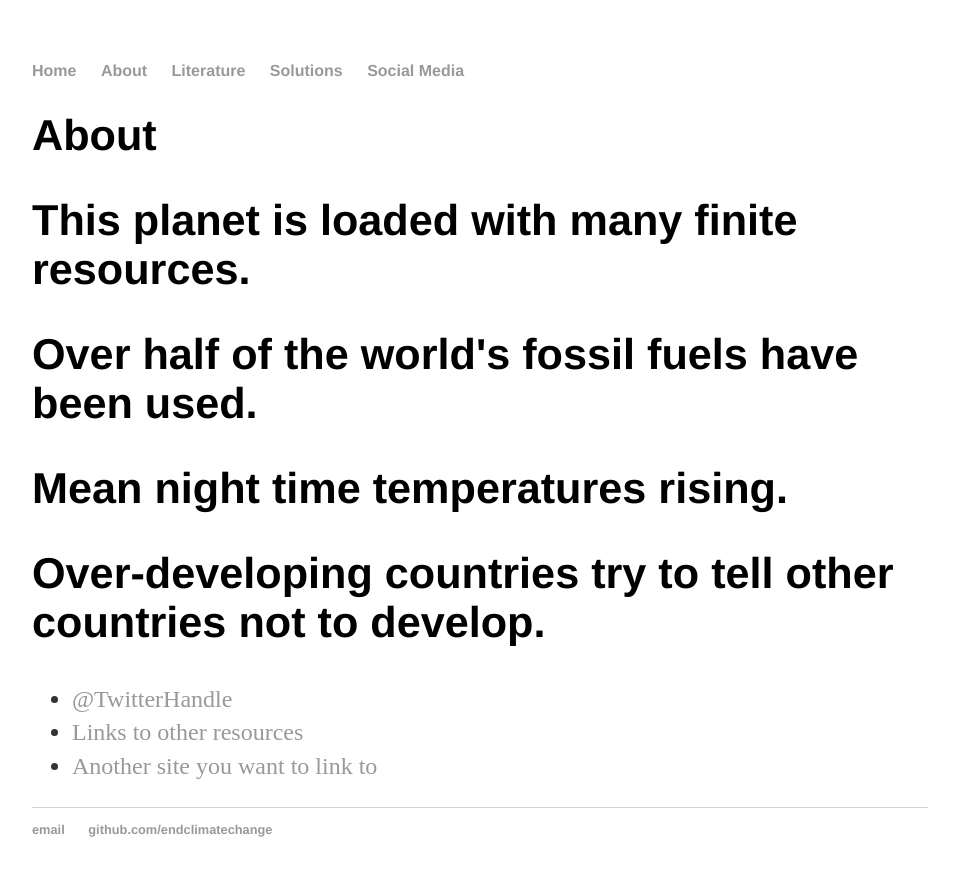
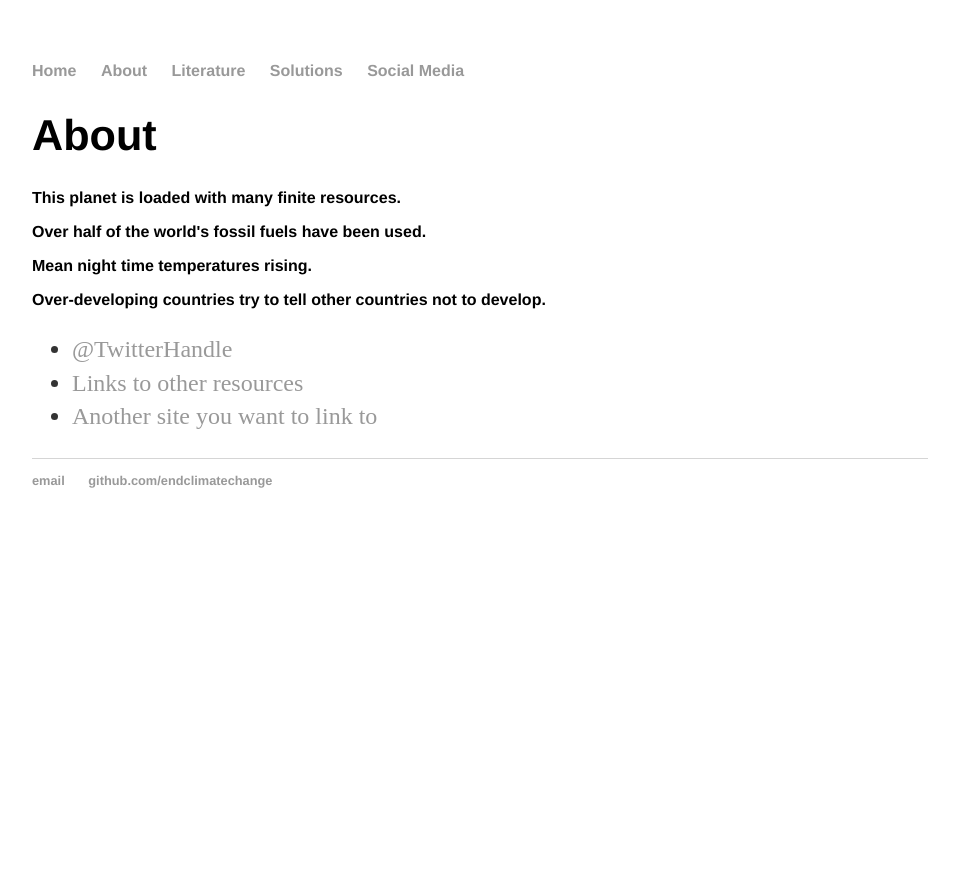
Before and after one commit to endclimatechange/endclimatechange.github.io, a Jekyll site: the page built from about/index.html, in a window 1280 px wide. Shown: the top 876 px of the page, without its empty margins (160-1119 px from the left). Built offline with Jekyll 4.4.1, drawn with Linux system fonts in a browser that asks for light colours.

```diff
--- a/about/index.html
+++ b/about/index.html
@@ -5,10 +5,10 @@ title: About Hank Quinlan
 
 		<div class="about">
 			<h1>About</h1>
-			<h2>This planet is loaded with many finite resources.</h2>
-				<h2>Over half of the world's fossil fuels have been used.</h2>
-					<h2>Mean night time temperatures rising.</h2>
-			<h2>Over-developing countries try to tell other countries not to develop.</h2>
+			<h3>This planet is loaded with many finite resources.		   </h3>
+			<h3>Over half of the world's fossil fuels have been used.  </h3>
+			<h3>Mean night time temperatures rising.	   </h3>
+			<h3>Over-developing countries try to tell other countries not to develop.</h3>
 			<ul class="contacts">
 				<li><a href="#">@TwitterHandle</a></li>
 				<li><a href="#">Links to other resources</a></li>
```
